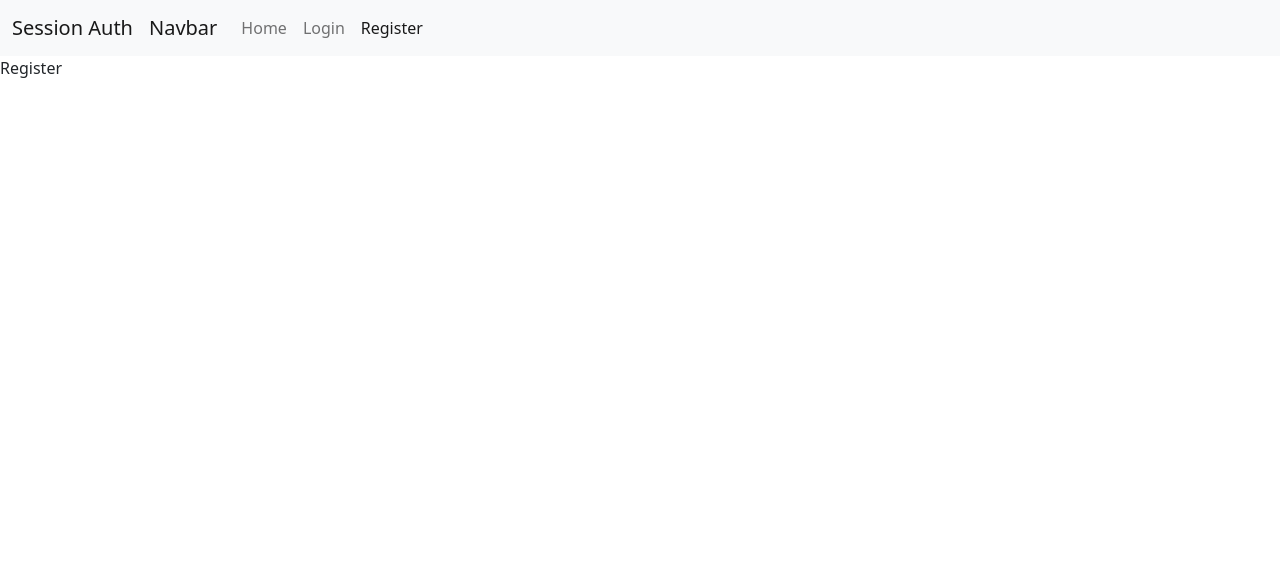
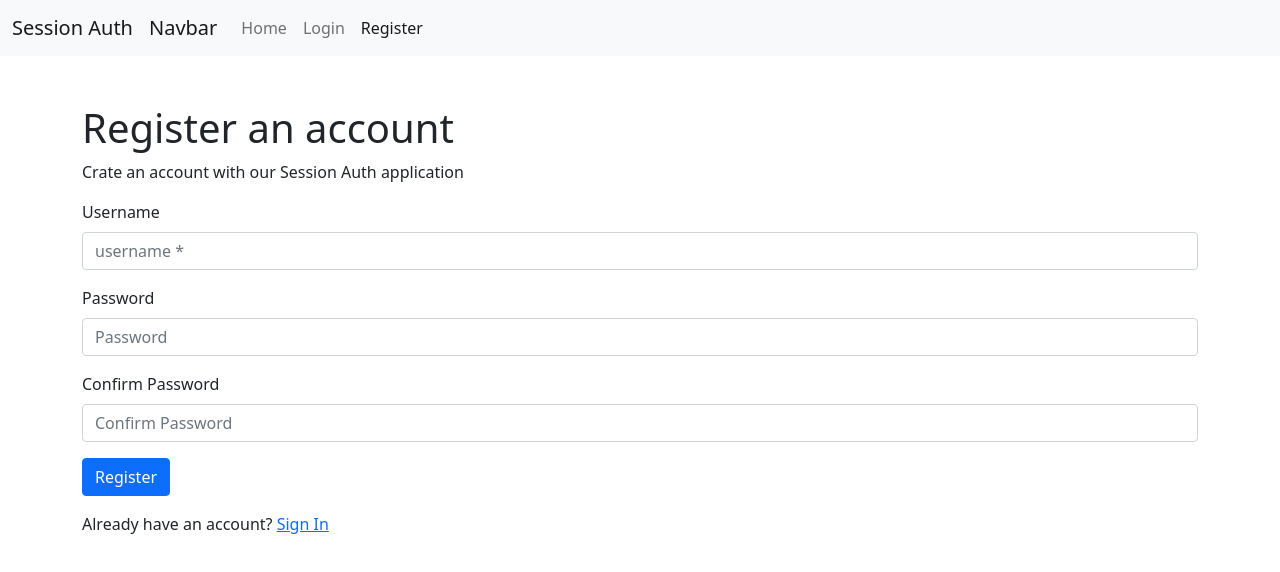
Before and after one commit to davisantosr/django_react_session_authentication, a React (Create React App) app in the folder frontend/: page /register in a window 1280 px wide. Shown: the top 572 px of the page. Built offline with nearby package versions, Linux system fonts and the light colour scheme; the HTML template or start-up script is replaced by a standard one.

Commit message:
add register page functionality|config package.json for build

```diff
--- a/frontend/package.json
+++ b/frontend/package.json
@@ -20,7 +20,7 @@
   },
   "scripts": {
     "start": "react-scripts start",
-    "build": "react-scripts build",
+    "build": "rm -rf ../backend/build && react-scripts build && cp -r build ../backend/build",
     "test": "react-scripts test",
     "eject": "react-scripts eject"
   },
--- a/frontend/src/actions/auth.js
+++ b/frontend/src/actions/auth.js
@@ -2,7 +2,7 @@ import axios from 'axios';
 
 import {REGISTER_SUCCESS, REGISTER_FAIL } from './types'
 
-export const register = (username, password, re_password) = async dispatch => {
+export const register = (username, password, re_password) => async dispatch => {
   const config = {
     headers: {
       'Accept': 'application/json',
--- a/frontend/src/containers/register/Register.js
+++ b/frontend/src/containers/register/Register.js
@@ -1,9 +1,89 @@
-import React from 'react'
+import React, { useState } from 'react'
+import { connect } from 'react-redux'
+import { Link, Redirect } from 'react-router-dom';
+
+import { register } from '../../actions/auth'
+
+const Register = ({register}) => {
+  const [ formData, setFormData ] = useState({
+    username: '',
+    password: '',
+    re_password: '',
+  });
+
+  const [ accountCreated, setAccountCreated ] = useState(false)
+
+  const { username, password, re_password } = formData;
+
+  const onChange = event => setFormData({...formData, [event.target.name]: event.target.value});
+
+  const onSubmit = e => {
+    e.preventDefault();
+
+    if(password === re_password) {
+      register(username, password, re_password);
+      setAccountCreated(true);
+
+    }
+  };
+
+  if(accountCreated) {
+    return <Redirect to='/' />
+  }
+
+  return (
+    <div className='container mt-5'>
+      <h1>Register an account</h1>
+      <p>Crate an account with our Session Auth application</p>
+      <form onSubmit={e => onSubmit(e)}>
+        <div className='form-group'>
+          <label className='form-label'>Username</label>
+          <input
+            className='form-control'
+            type='text'
+            placeholder='username *'
+            name='username'
+            onChange={e => onChange(e)}
+            value={username}
+            required
+          />
+        </div>
+        <div className='form-group'>
+          <label className='form-label mt-3'>Password</label>
+          <input
+            className='form-control'
+            type='password'
+            placeholder='Password'
+            name='password'
+            onChange={e => onChange(e)}
+            value={password}
+            minLength='6'
+            required
+          />
+        </div>
+        <div className='form-group'>
+          <label className='form-label mt-3'>Confirm Password</label>
+          <input
+            className='form-control'
+            type='password'
+            placeholder='Confirm Password'
+            name='re_password'
+            onChange={e => onChange(e)}
+            value={re_password}
+            minLength='6'
+            required
+          />
+        </div>
+        <button className='btn btn-primary mt-3' type='submit'>Register</button>
+      </form>
+      <p className='mt-3'>
+        Already have an account? <Link to='/login'>Sign In</Link>
+      </p>
 
 
-const Register = () => (
+    </div>
+  )
 
-  <div> Register </div>
-)
+}
 
-export default Register
+export default connect(null, {register})(Register)
```
Also changed, not shown: 1 other file (tests, documents, lock files or other folders).
